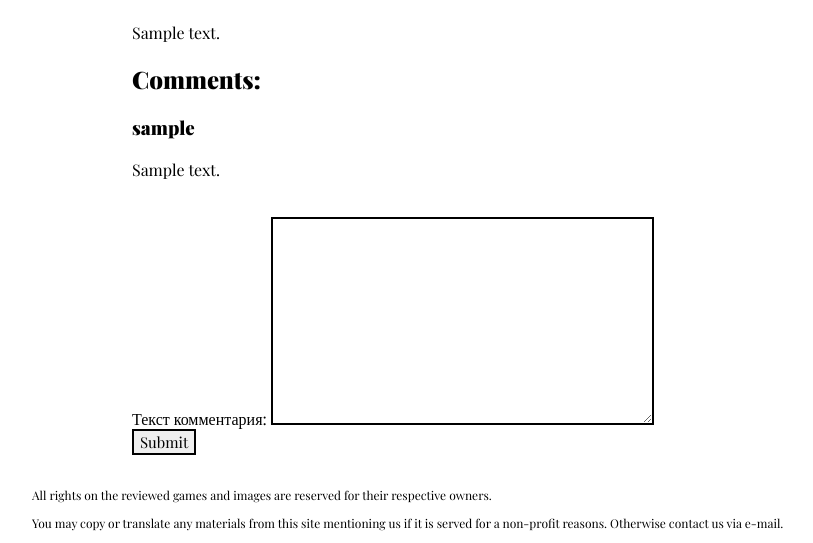
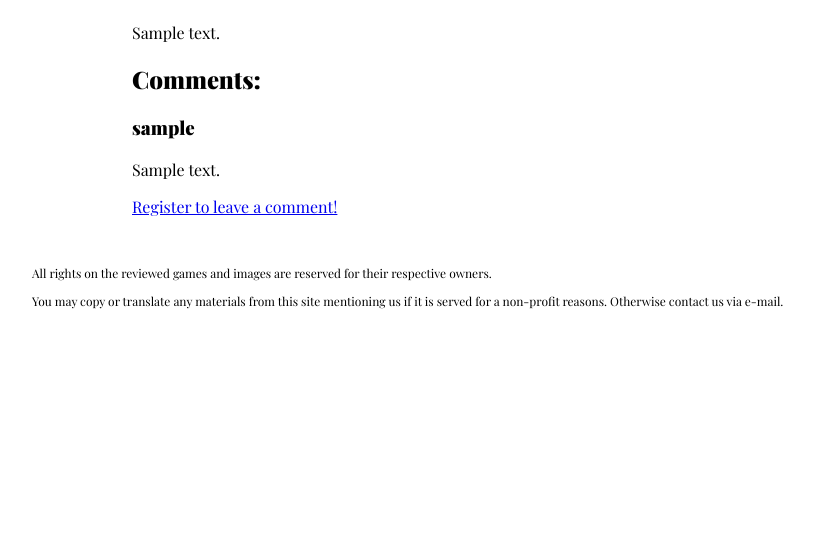
Before and after one commit to danceandfight/carpet-of-flowers, a Django app: a page that uses templates/article.html in a window 1280 px wide. Shown: the part 886-1429 px from the top of the page, without its empty margins (188-1001 px from the left). After the commit the page ends 1195 px from the top, so only its background shows below. Run offline with Django 4.2, Linux system fonts and the light colour scheme; tables that the repository leaves empty hold one stand-in row (values such as "Sample post"); parts of the project's set-up code (start-up, migrations or seed data) failed here and were passed over; some web fonts are replaced.

Commit message:
Fix comment field dislay on articles pages

```diff
--- a/static/cof-main.css
+++ b/static/cof-main.css
@@ -153,8 +153,8 @@ textarea:hover, textarea:focus {
     font-size: 36px;
 }
 
-#id_form {
-    width: 100%;
+textarea#id_body {
+    width: 80% !important;
 }
 
 .search-results {
--- a/templates/article.html
+++ b/templates/article.html
@@ -18,6 +18,7 @@
         </div>
     </div>
     {% endfor %}
+    {% if request.user.username %}
     <br>
     <form method="post" action="{{article.slug}}" class="comment-form">
         {% csrf_token %}
@@ -25,5 +26,8 @@
         <!--<textarea class="add-comment" rows=4 placeholder="Say something..."></textarea>--><br>
         <input type="submit">
     </form>
+    {% else %}
+    <p><a href="/register" class="registration">Register to leave a comment!</a></p>
+    {% endif %}
 </div>
 {% endblock %}
```
